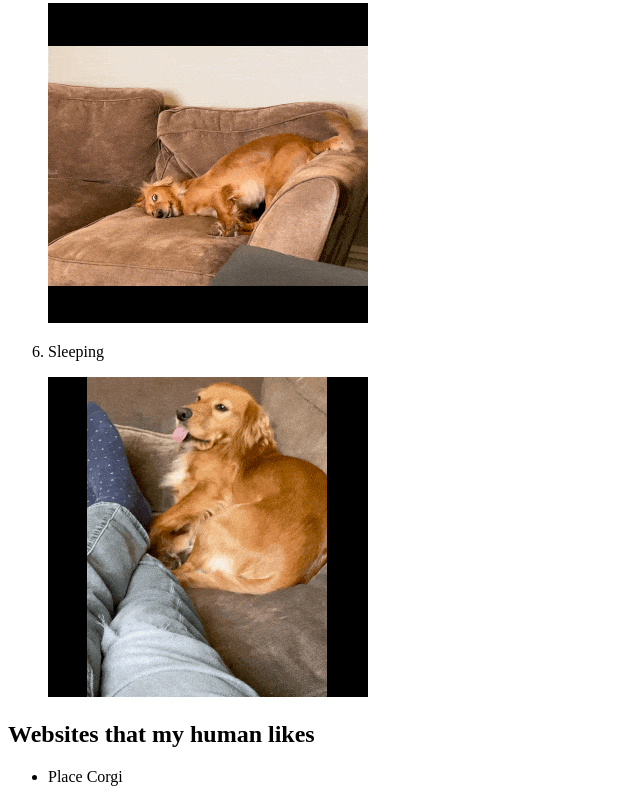
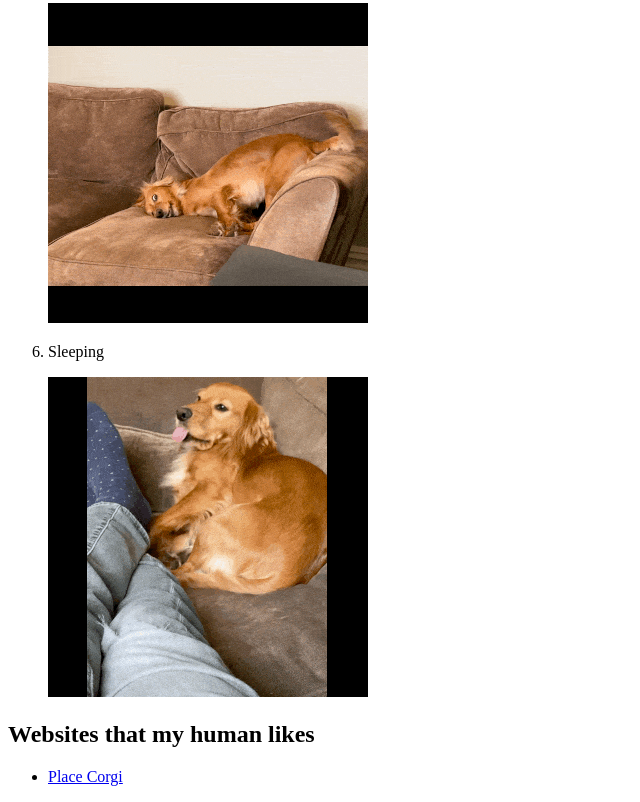
Before and after one commit to thatnick/charlie-profile, a plain HTML site: page index.html in a window 1280 px wide. Shown: the part 2465-3267 px from the top of the page, without its empty margins (0-640 px from the left). Drawn offline with Linux system fonts and the light colour scheme.

Commit message:
Fix link text

```diff
--- a/index.html
+++ b/index.html
@@ -55,7 +55,7 @@
         <section>
             <h2>Websites that my human likes</h2>
             <ul>
-                <li><a href="http://placecorgi.com/"></a>Place Corgi</li>
+                <li><a href="http://placecorgi.com/">Place Corgi</a></li>
             </ul>
         </section>
     </main>
```
